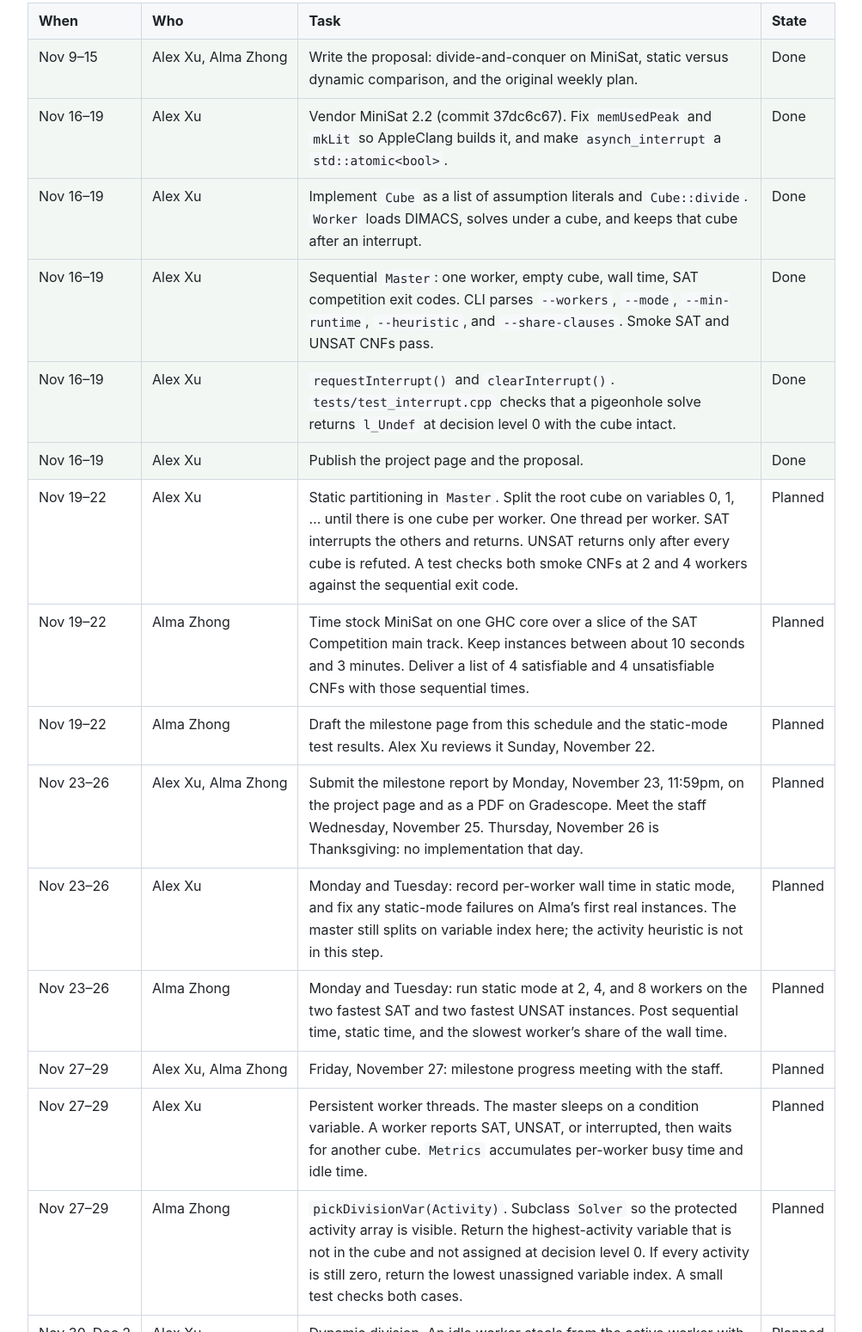
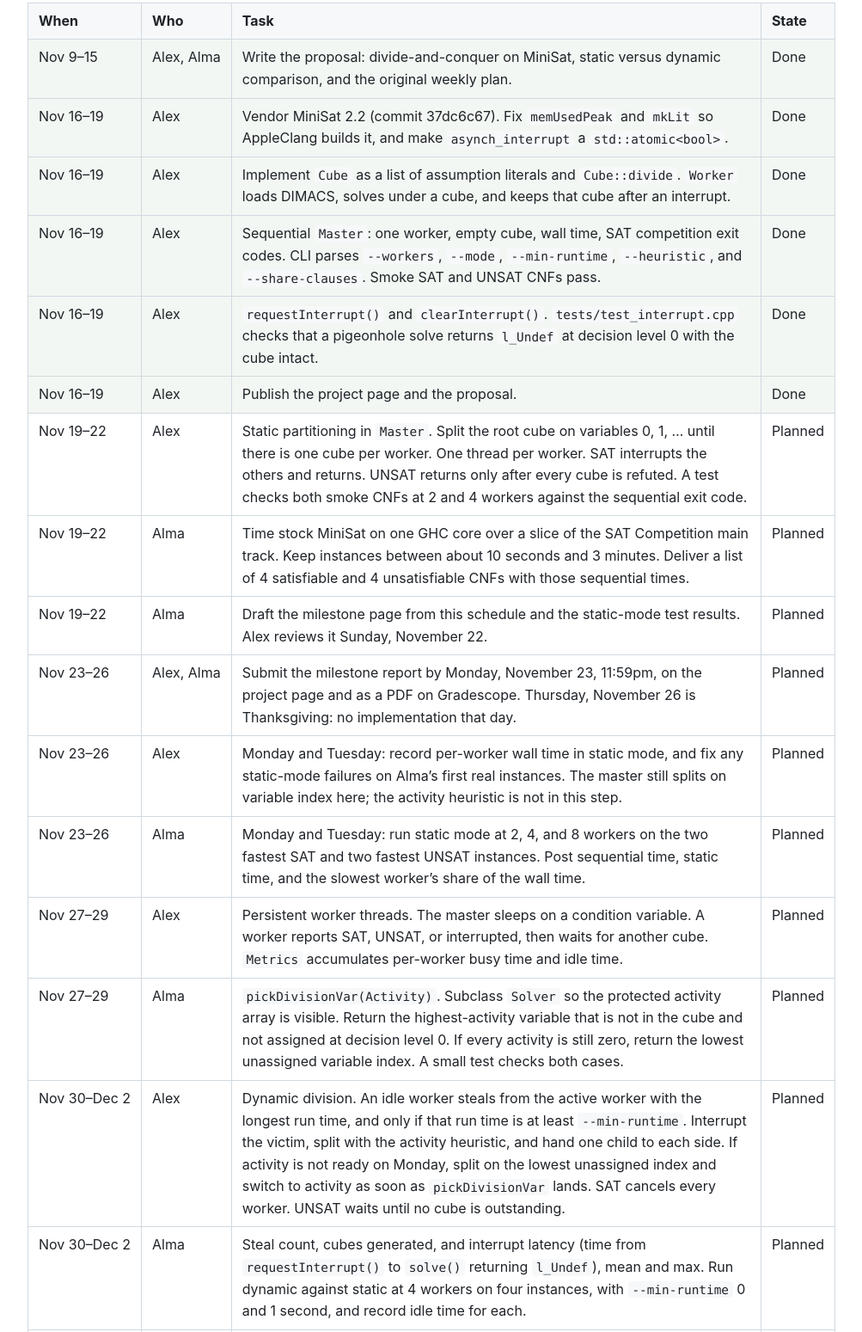
Before and after one commit to alexhxu/dynamic-sat-solver, a plain HTML site: page docs/index.html in a window 1280 px wide. Shown: the part 883-2432 px from the top of the page at 86% size, without its empty margins (138-1141 px from the left). Drawn offline with Linux system fonts and the light colour scheme.

Commit message:
Drop staff meetings from the schedule and use first names in the task table.

```diff
--- a/docs/index.html
+++ b/docs/index.html
@@ -55,151 +55,145 @@
       <tr><th>When</th><th>Who</th><th>Task</th><th>State</th></tr>
       <tr class="done">
         <td class="when">Nov 9&ndash;15</td>
-        <td class="who">Alex Xu, Alma Zhong</td>
+        <td class="who">Alex, Alma</td>
         <td>Write the proposal: divide-and-conquer on MiniSat, static versus dynamic comparison, and the original weekly plan.</td>
         <td>Done</td>
       </tr>
       <tr class="done">
         <td class="when">Nov 16&ndash;19</td>
-        <td class="who">Alex Xu</td>
+        <td class="who">Alex</td>
         <td>Vendor MiniSat 2.2 (commit 37dc6c67). Fix <code>memUsedPeak</code> and <code>mkLit</code> so AppleClang builds it, and make <code>asynch_interrupt</code> a <code>std::atomic&lt;bool&gt;</code>.</td>
         <td>Done</td>
       </tr>
       <tr class="done">
         <td class="when">Nov 16&ndash;19</td>
-        <td class="who">Alex Xu</td>
+        <td class="who">Alex</td>
         <td>Implement <code>Cube</code> as a list of assumption literals and <code>Cube::divide</code>. <code>Worker</code> loads DIMACS, solves under a cube, and keeps that cube after an interrupt.</td>
         <td>Done</td>
       </tr>
       <tr class="done">
         <td class="when">Nov 16&ndash;19</td>
-        <td class="who">Alex Xu</td>
+        <td class="who">Alex</td>
         <td>Sequential <code>Master</code>: one worker, empty cube, wall time, SAT competition exit codes. CLI parses <code>--workers</code>, <code>--mode</code>, <code>--min-runtime</code>, <code>--heuristic</code>, and <code>--share-clauses</code>. Smoke SAT and UNSAT CNFs pass.</td>
         <td>Done</td>
       </tr>
       <tr class="done">
         <td class="when">Nov 16&ndash;19</td>
-        <td class="who">Alex Xu</td>
+        <td class="who">Alex</td>
         <td><code>requestInterrupt()</code> and <code>clearInterrupt()</code>. <code>tests/test_interrupt.cpp</code> checks that a pigeonhole solve returns <code>l_Undef</code> at decision level 0 with the cube intact.</td>
         <td>Done</td>
       </tr>
       <tr class="done">
         <td class="when">Nov 16&ndash;19</td>
-        <td class="who">Alex Xu</td>
+        <td class="who">Alex</td>
         <td>Publish the project page and the proposal.</td>
         <td>Done</td>
       </tr>
       <tr>
         <td class="when">Nov 19&ndash;22</td>
-        <td class="who">Alex Xu</td>
+        <td class="who">Alex</td>
         <td>Static partitioning in <code>Master</code>. Split the root cube on variables 0, 1, &hellip; until there is one cube per worker. One thread per worker. SAT interrupts the others and returns. UNSAT returns only after every cube is refuted. A test checks both smoke CNFs at 2 and 4 workers against the sequential exit code.</td>
         <td>Planned</td>
       </tr>
       <tr>
         <td class="when">Nov 19&ndash;22</td>
-        <td class="who">Alma Zhong</td>
+        <td class="who">Alma</td>
         <td>Time stock MiniSat on one GHC core over a slice of the SAT Competition main track. Keep instances between about 10 seconds and 3 minutes. Deliver a list of 4 satisfiable and 4 unsatisfiable CNFs with those sequential times.</td>
         <td>Planned</td>
       </tr>
       <tr>
         <td class="when">Nov 19&ndash;22</td>
-        <td class="who">Alma Zhong</td>
-        <td>Draft the milestone page from this schedule and the static-mode test results. Alex Xu reviews it Sunday, November 22.</td>
+        <td class="who">Alma</td>
+        <td>Draft the milestone page from this schedule and the static-mode test results. Alex reviews it Sunday, November 22.</td>
         <td>Planned</td>
       </tr>
       <tr>
         <td class="when">Nov 23&ndash;26</td>
-        <td class="who">Alex Xu, Alma Zhong</td>
-        <td>Submit the milestone report by Monday, November 23, 11:59pm, on the project page and as a PDF on Gradescope. Meet the staff Wednesday, November 25. Thursday, November 26 is Thanksgiving: no implementation that day.</td>
+        <td class="who">Alex, Alma</td>
+        <td>Submit the milestone report by Monday, November 23, 11:59pm, on the project page and as a PDF on Gradescope. Thursday, November 26 is Thanksgiving: no implementation that day.</td>
         <td>Planned</td>
       </tr>
       <tr>
         <td class="when">Nov 23&ndash;26</td>
-        <td class="who">Alex Xu</td>
+        <td class="who">Alex</td>
         <td>Monday and Tuesday: record per-worker wall time in static mode, and fix any static-mode failures on Alma&rsquo;s first real instances. The master still splits on variable index here; the activity heuristic is not in this step.</td>
         <td>Planned</td>
       </tr>
       <tr>
         <td class="when">Nov 23&ndash;26</td>
-        <td class="who">Alma Zhong</td>
+        <td class="who">Alma</td>
         <td>Monday and Tuesday: run static mode at 2, 4, and 8 workers on the two fastest SAT and two fastest UNSAT instances. Post sequential time, static time, and the slowest worker&rsquo;s share of the wall time.</td>
         <td>Planned</td>
       </tr>
       <tr>
         <td class="when">Nov 27&ndash;29</td>
-        <td class="who">Alex Xu, Alma Zhong</td>
-        <td>Friday, November 27: milestone progress meeting with the staff.</td>
-        <td>Planned</td>
-      </tr>
-      <tr>
-        <td class="when">Nov 27&ndash;29</td>
-        <td class="who">Alex Xu</td>
+        <td class="who">Alex</td>
         <td>Persistent worker threads. The master sleeps on a condition variable. A worker reports SAT, UNSAT, or interrupted, then waits for another cube. <code>Metrics</code> accumulates per-worker busy time and idle time.</td>
         <td>Planned</td>
       </tr>
       <tr>
         <td class="when">Nov 27&ndash;29</td>
-        <td class="who">Alma Zhong</td>
+        <td class="who">Alma</td>
         <td><code>pickDivisionVar(Activity)</code>. Subclass <code>Solver</code> so the protected activity array is visible. Return the highest-activity variable that is not in the cube and not assigned at decision level 0. If every activity is still zero, return the lowest unassigned variable index. A small test checks both cases.</td>
         <td>Planned</td>
       </tr>
       <tr>
         <td class="when">Nov 30&ndash;Dec 2</td>
-        <td class="who">Alex Xu</td>
+        <td class="who">Alex</td>
         <td>Dynamic division. An idle worker steals from the active worker with the longest run time, and only if that run time is at least <code>--min-runtime</code>. Interrupt the victim, split with the activity heuristic, and hand one child to each side. If activity is not ready on Monday, split on the lowest unassigned index and switch to activity as soon as <code>pickDivisionVar</code> lands. SAT cancels every worker. UNSAT waits until no cube is outstanding.</td>
         <td>Planned</td>
       </tr>
       <tr>
         <td class="when">Nov 30&ndash;Dec 2</td>
-        <td class="who">Alma Zhong</td>
+        <td class="who">Alma</td>
         <td>Steal count, cubes generated, and interrupt latency (time from <code>requestInterrupt()</code> to <code>solve()</code> returning <code>l_Undef</code>), mean and max. Run dynamic against static at 4 workers on four instances, with <code>--min-runtime</code> 0 and 1 second, and record idle time for each.</td>
         <td>Planned</td>
       </tr>
       <tr>
         <td class="when">Dec 3&ndash;6</td>
-        <td class="who">Alex Xu</td>
+        <td class="who">Alex</td>
         <td>Flip-count heuristic. Count decision flips in the worker, and make <code>--heuristic flip</code> select the unassigned variable with the highest count. Compare activity and flip-count at 4 and 8 workers on two SAT and two UNSAT instances: wall time, steals, and idle time.</td>
         <td>Planned</td>
       </tr>
       <tr>
         <td class="when">Dec 3&ndash;6</td>
-        <td class="who">Alma Zhong</td>
+        <td class="who">Alma</td>
         <td>Learned-clause sharing. A worker exports clauses of length at most 8 into a mutex-protected buffer. Peers import them at the next safe point, after a split and when the master wakes them. Compare sharing on and off on the same four instances, using wall time and conflicts.</td>
         <td>Planned</td>
       </tr>
       <tr>
         <td class="when">Dec 7&ndash;9</td>
-        <td class="who">Alex Xu</td>
+        <td class="who">Alex</td>
         <td>Portfolio mode: each worker solves the full formula with a different <code>random_seed</code> and no cubes. The first SAT cancels the rest. UNSAT requires every worker to return UNSAT. Then a GHC script over sequential, static, dynamic-activity, dynamic-flip, dynamic-share, and portfolio, at 1, 2, 4, and 8 workers, three <code>--min-runtime</code> values for the dynamic modes, three trials. Write <code>results/*.csv</code>.</td>
         <td>Planned</td>
       </tr>
       <tr>
         <td class="when">Dec 7&ndash;9</td>
-        <td class="who">Alma Zhong</td>
+        <td class="who">Alma</td>
         <td>Plots: speedup versus workers for each mode, idle fraction versus workers, and steals versus minimum runtime. SAT and UNSAT on separate figures. Draft the results text: where dynamic beats static, what flip-count and sharing change, and which overhead (interrupt latency, repeated propagation, or the master) limits speedup.</td>
         <td>Planned</td>
       </tr>
       <tr>
         <td class="when">Dec 7&ndash;9</td>
-        <td class="who">Alma Zhong</td>
+        <td class="who">Alma</td>
         <td>Only if the GHC CSV is finished by Tuesday, December 8: repeat the 8-worker dynamic run at 16 and 32 cores on PSC, and add that curve to the speedup plot. Otherwise the report uses GHC only.</td>
         <td>Planned</td>
       </tr>
       <tr>
         <td class="when">Dec 10&ndash;11</td>
-        <td class="who">Alex Xu</td>
+        <td class="who">Alex</td>
         <td>Thursday: README and comments match the flags that actually run. Post the final report with Alma. Report due 11:59pm.</td>
         <td>Planned</td>
       </tr>
       <tr>
         <td class="when">Dec 10&ndash;11</td>
-        <td class="who">Alma Zhong</td>
+        <td class="who">Alma</td>
         <td>Thursday: poster built from the speedup and idle-time graphs and one diagram of a steal. No live demo unless the sweep is already done and a laptop run can show steals without more coding.</td>
         <td>Planned</td>
       </tr>
       <tr>
         <td class="when">Dec 10&ndash;11</td>
-        <td class="who">Alex Xu, Alma Zhong</td>
+        <td class="who">Alex, Alma</td>
         <td>Friday, December 11, 5:30&ndash;8:30pm: poster session. Both present.</td>
         <td>Planned</td>
       </tr>
```
